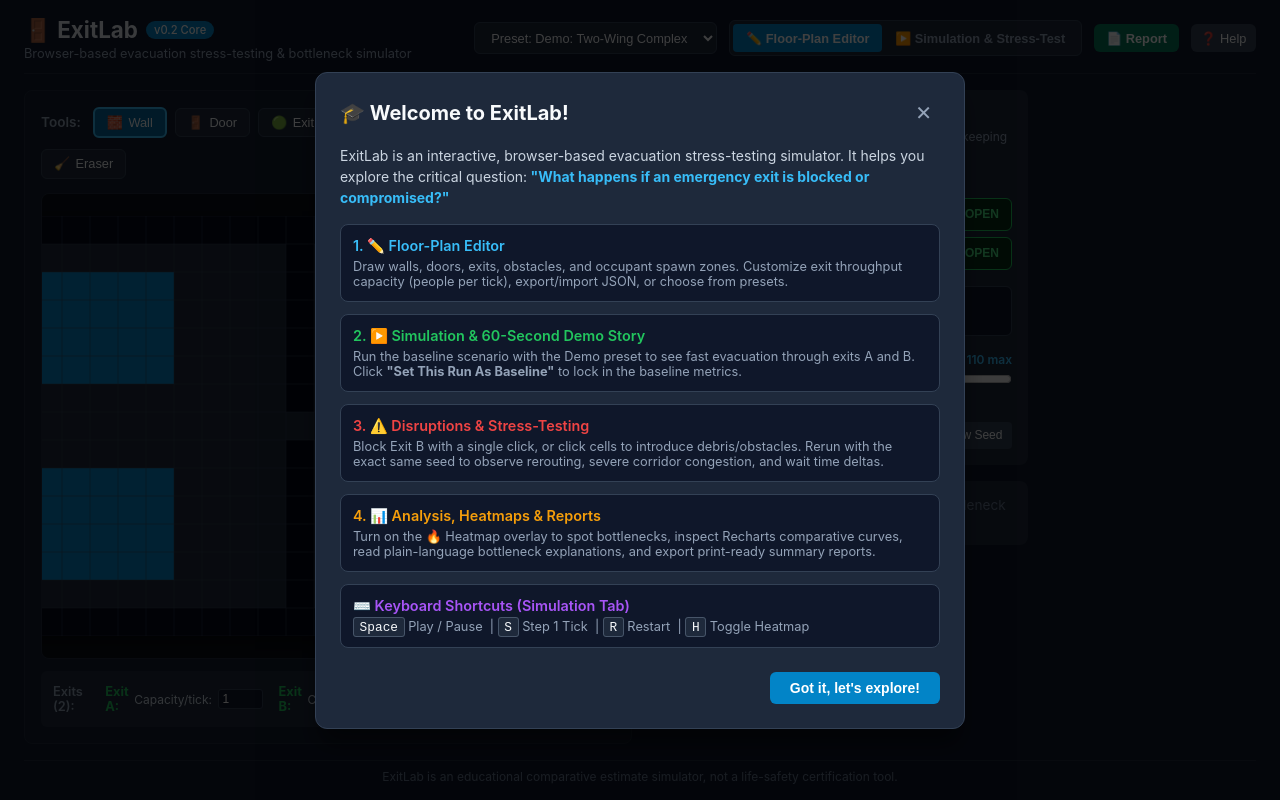
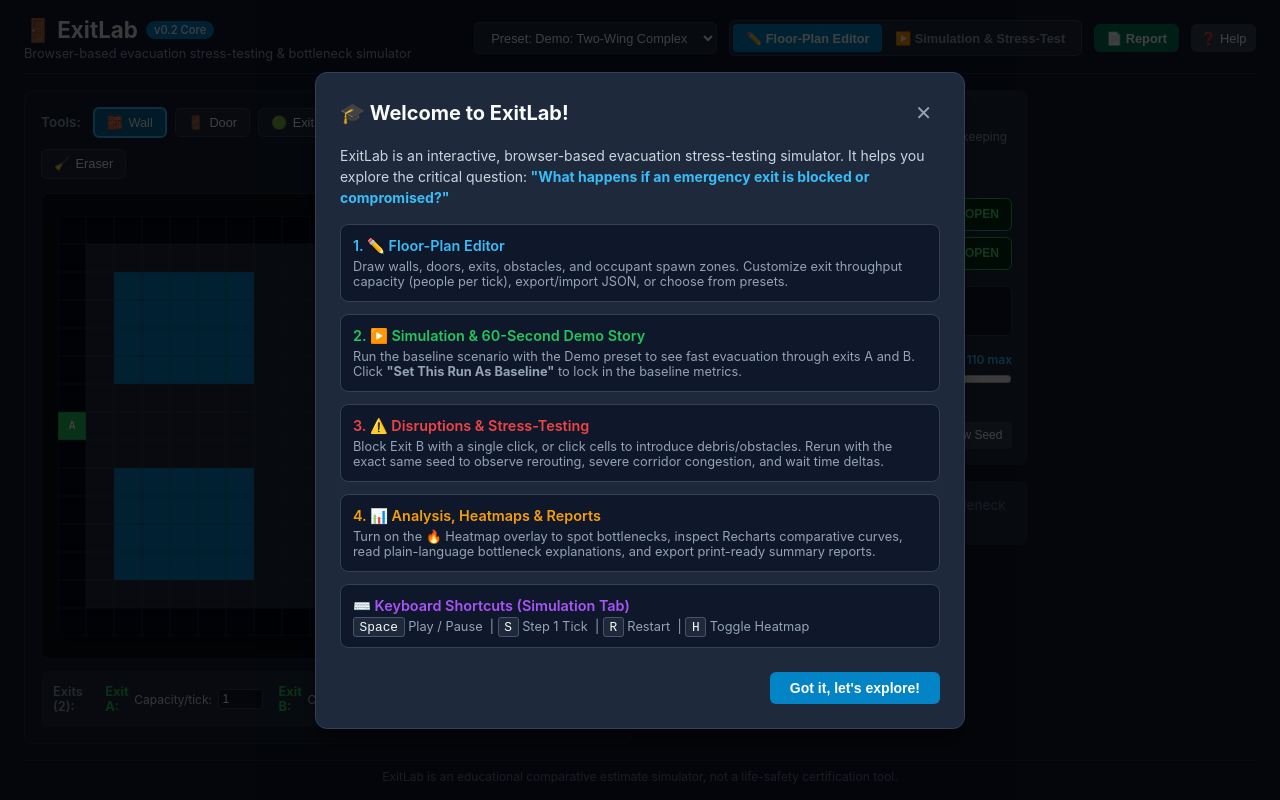
Before and after one commit to manavg153-afk/Exitlab, a React (Vite) app: page / in a window 1280 px wide. Built offline with nearby package versions, Linux system fonts and the light colour scheme.

Commit message:
fix(canvas): resolve flexbox center clipping on scrollable canvas container

```diff
--- a/src/editor/FloorPlanEditor.tsx
+++ b/src/editor/FloorPlanEditor.tsx
@@ -292,8 +292,6 @@ export function FloorPlanEditor({
           borderRadius: '0.5rem',
           border: '1px solid #1e293b',
           display: 'flex',
-          justifyContent: 'center',
-          alignItems: 'center',
           padding: '1rem',
         }}
       >
@@ -306,6 +304,7 @@ export function FloorPlanEditor({
           onMouseUp={handleMouseUp}
           onMouseLeave={handleMouseUp}
           style={{
+            margin: 'auto',
             cursor: isSimulating ? 'default' : 'crosshair',
             boxShadow: '0 10px 15px -3px rgba(0, 0, 0, 0.5)',
             borderRadius: '4px',
--- a/src/render/SimulationView.tsx
+++ b/src/render/SimulationView.tsx
@@ -68,8 +68,6 @@ export function SimulationView({
         borderRadius: '0.5rem',
         border: '1px solid #1e293b',
         display: 'flex',
-        justifyContent: 'center',
-        alignItems: 'center',
         padding: '1rem',
       }}
     >
@@ -79,6 +77,7 @@ export function SimulationView({
         height={layout.height * CELL_SIZE}
         onClick={handleClick}
         style={{
+          margin: 'auto',
           boxShadow: '0 10px 15px -3px rgba(0, 0, 0, 0.5)',
           borderRadius: '4px',
           cursor: onCellClick ? 'pointer' : 'default',
```
